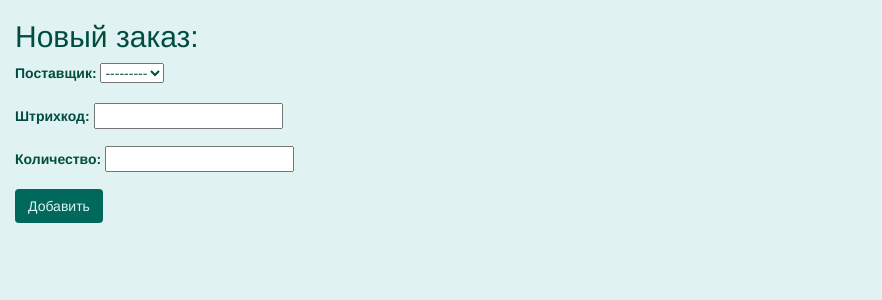
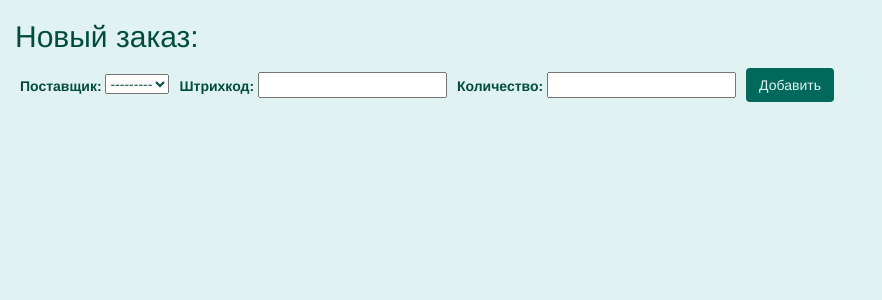
Before and after one commit to Ignisor/store, a Django app: page /new_order/ in a window 1280 px wide. Shown: the part 161-461 px from the top of the page, without its empty margins (0-882 px from the left). Run offline with Django 3.2, Linux system fonts and the light colour scheme; the visitor is signed in with stand-in values (Sample User, id 1); data that the repository does not hold is empty; some libraries are stand-ins or nearby versions.

Commit message:
Fixed ajax on order adding, brands and categories now accepts cyrrilic symbols.

```diff
--- a/products_control/models.py
+++ b/products_control/models.py
@@ -9,7 +9,7 @@ class Brand(models.Model):
     name = models.CharField(max_length=256, default='NoName')
     slug = models.SlugField()
 
-    def __str__(self):
+    def __unicode__(self):
         return self.name
 
 
@@ -20,7 +20,7 @@ class Category(models.Model):
     name = models.CharField(max_length=256, default='NoName')
     slug = models.SlugField()
 
-    def __str__(self):
+    def __unicode__(self):
         return self.name
 
 
@@ -35,7 +35,7 @@ class Product(models.Model):
     image = models.ImageField(upload_to='products_images/', null=True, blank=True)
     price = models.FloatField(default=0.00)
 
-    def __str__(self):
+    def __unicode__(self):
         return self.name
 
 
@@ -46,7 +46,7 @@ class Amount(models.Model):
     product = models.OneToOneField(Product, related_name='amount')
     num = models.IntegerField()
 
-    def __str__(self):
+    def __unicode__(self):
         return self.product.name + ": " + str(self.num)
 
     # def save(self, force_insert=False, force_update=False, using=None,
--- a/products_control/templates/products_control/new_order.html
+++ b/products_control/templates/products_control/new_order.html
@@ -30,24 +30,34 @@
 
 <div class="content">
     <h2>Новый заказ:</h2>
-    <div id="status-div"></div>
-    <form action="" method="post" id="post-form">
+    <form action="" method="post" id="post-form" class="form-inline">
         {% csrf_token %}
         {% load bootstrap %}
+        <table id="table-form">
+            <tr>
+                <td style="padding: 5px;">
                     <div class="form-group">
-            <label class="control-label" for="provider">Поставщик:</label>
+                        <label class="control-label" for="provider">Поставщик: </label>
                         {{ form.provider|bootstrap }}
                     </div>
+                </td>
+                <td style="padding: 5px;">
                     <div class="form-group">
-            <label class="control-label" for="product">Штрихкод:</label>
+                        <label class="control-label" for="product">Штрихкод: </label>
                         {{ form.product|bootstrap }}
                     </div>
+                </td>
+                <td style="padding: 5px;">
                     <div class="form-group">
-            <label class="control-label" for="ordered_amount">Количество:</label>
+                        <label class="control-label" for="ordered_amount">Количество: </label>
                         {{ form.ordered_amount|bootstrap }}
                     </div>
-
+                </td>
+                <td style="padding: 5px;">
                     <button type="submit" class="btn btn-submit">Добавить</button>
+                </td>
+            </tr>
+        </table>
     </form>
 </div>
 
@@ -68,12 +78,18 @@
                 url: frm.attr('action'),
                 data: frm.serialize(),
                 success : function(data) {
-                    $("#table").prepend("<tr><td>Поставщик: </td>" +
-                        "<td>" + providers[values['provider']] + "</td>" +
-                        "<td>Штрихкод: </td>" +
-                        "<td>" +  values['product']  + "</td>" +
-                        "<td>Количество: </td>" +
-                        "<td>" +  values['ordered_amount']  + "</td></tr>");
+                        $("#table-form").append("<tr><td style=\"padding: 5px;\"><div class=\"form-group\">" +
+                                                "<label class=\"control-label\">Поставщик: </label>" +
+                                                " " + providers[values["provider"]] +
+                                                "</div></td>" +
+                                                "<td style=\"padding: 5px;\"><div class=\"form-group\">" +
+                                                "<label class=\"control-label\">Штрихкод: </label>" +
+                                                " " + values["product"] +
+                                                "</div></td>" +
+                                                "<td style=\"padding: 5px;\"><div class=\"form-group\">" +
+                                                "<label class=\"control-label\">Количество: </label>" +
+                                                " " + values["ordered_amount"] +
+                                                "</div></td></tr>");
                     },
             error : function(data) {
                     $("#status-div").html("<p style='color: red'>Что-то не так<p>");
```
Lines whose indentation alone changed are shown as unchanged.
